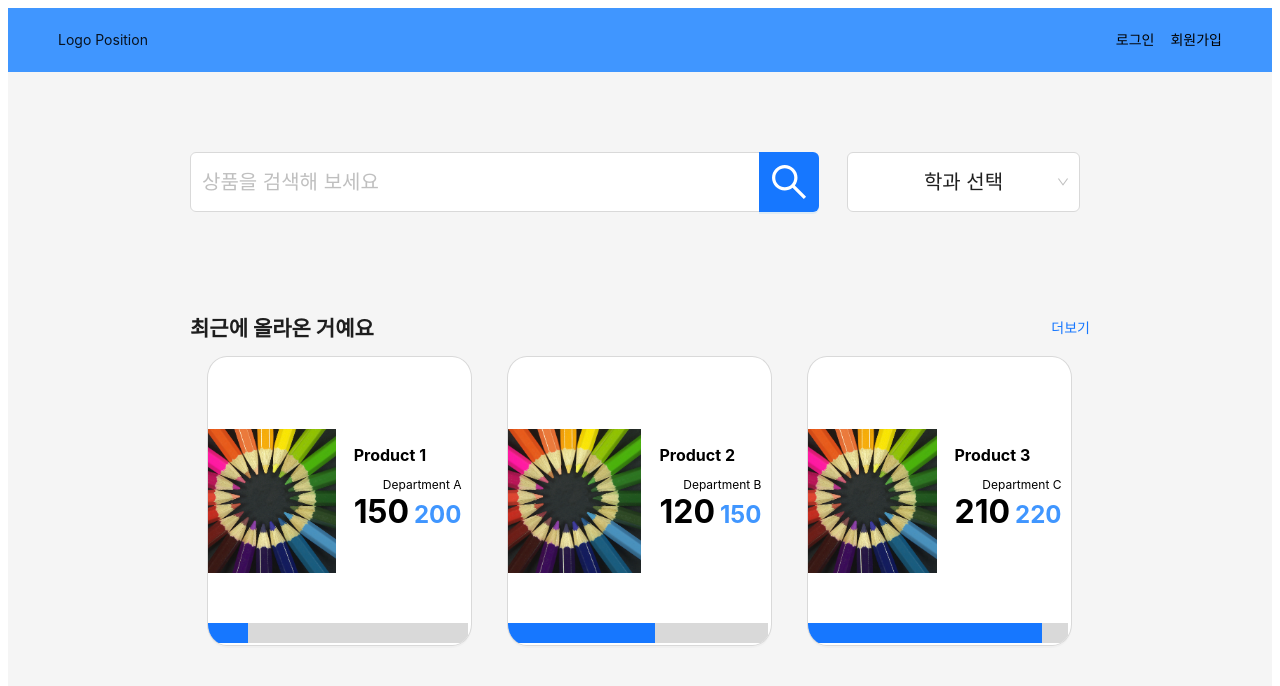
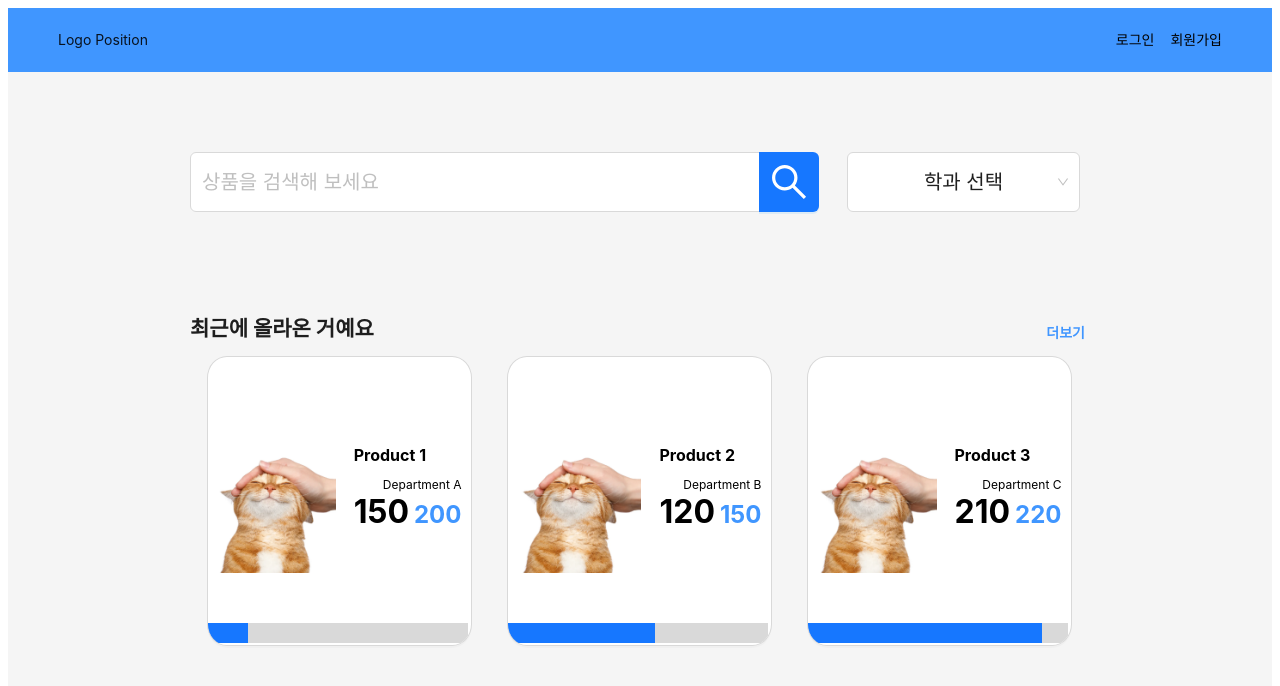
Before and after one commit to KWEBofficial/kubid-client, a React (Vite) app: page / in a window 1280 px wide. Shown: the top 686 px of the page. Built offline with nearby package versions, Linux system fonts and the light colour scheme.

Commit message:
mod: minor style change

```diff
--- a/src/components/main_page/ItemList/ItemListBody/ItemButton.tsx
+++ b/src/components/main_page/ItemList/ItemListBody/ItemButton.tsx
@@ -15,7 +15,7 @@ const ItemButton: React.FC<ItemButtonProps> = ({ product }) => {
   return (
     <Button css={ItemButtonStyle}>
       <div css={ImageSectionStyle}>
-        <img src="color.png" alt="Image" css={ImageStyle} />
+        <img src="cat.png" alt="Image" css={ImageStyle} />
       </div>
       <div css={TextSectionStyle}>
         <h3 css={TitleStyle}>{productName}</h3>
--- a/src/components/main_page/ItemList/ItemListHeader.tsx
+++ b/src/components/main_page/ItemList/ItemListHeader.tsx
@@ -1,6 +1,7 @@
 /** @jsxImportSource @emotion/react */
 import { css } from "@emotion/react";
 import { Link } from "react-router-dom";
+import { colors } from "../../../styles/colors";
 
 interface ItemListHeaderProps {
   title: string;
@@ -11,8 +12,10 @@ const ItemListHeader: React.FC<ItemListHeaderProps> = ({ title, moreUrl }) => {
   return (
     <div css={DivStyle}>
       <h2 css={HeaderStyle}>{title}</h2>
-      <p css={moreLinkStyle}>
-        <Link to={moreUrl}>더보기</Link>
+      <p css={morePStyle}>
+        <Link to={moreUrl} css={moreLinkStyle}>
+          더보기
+        </Link>
       </p>
     </div>
   );
@@ -23,13 +26,19 @@ export default ItemListHeader;
 const DivStyle = css`
   display: flex;
   justify-content: space-between;
-  align-items: center;
+  align-items: flex-end;
 `;
 
 const HeaderStyle = css`
   margin: 0;
 `;
 
+const morePStyle = css`
+  margin: 0;
+  margin-right: 5px;
+  font-weight: bold;
+`;
+
 const moreLinkStyle = css`
-  margin: 0;
+  color: ${colors.primary};
 `;
--- a/src/pages/MainPage.tsx
+++ b/src/pages/MainPage.tsx
@@ -34,7 +34,9 @@ const Main = () => {
   return (
     <div style={{ width: "900px", margin: "auto" }}>
       <SearchSection />
+      {/* <ItemList title="지금 핫한 🔥" moreUrl="" products={dummyProducts} /> */}
       <ItemList title="최근에 올라온 거예요" moreUrl="" products={dummyProducts} />
+      {/* <ItemList title="컴퓨터학과에서 자주 봤어요" moreUrl="" products={dummyProducts} /> */}
     </div>
   );
 };
```
